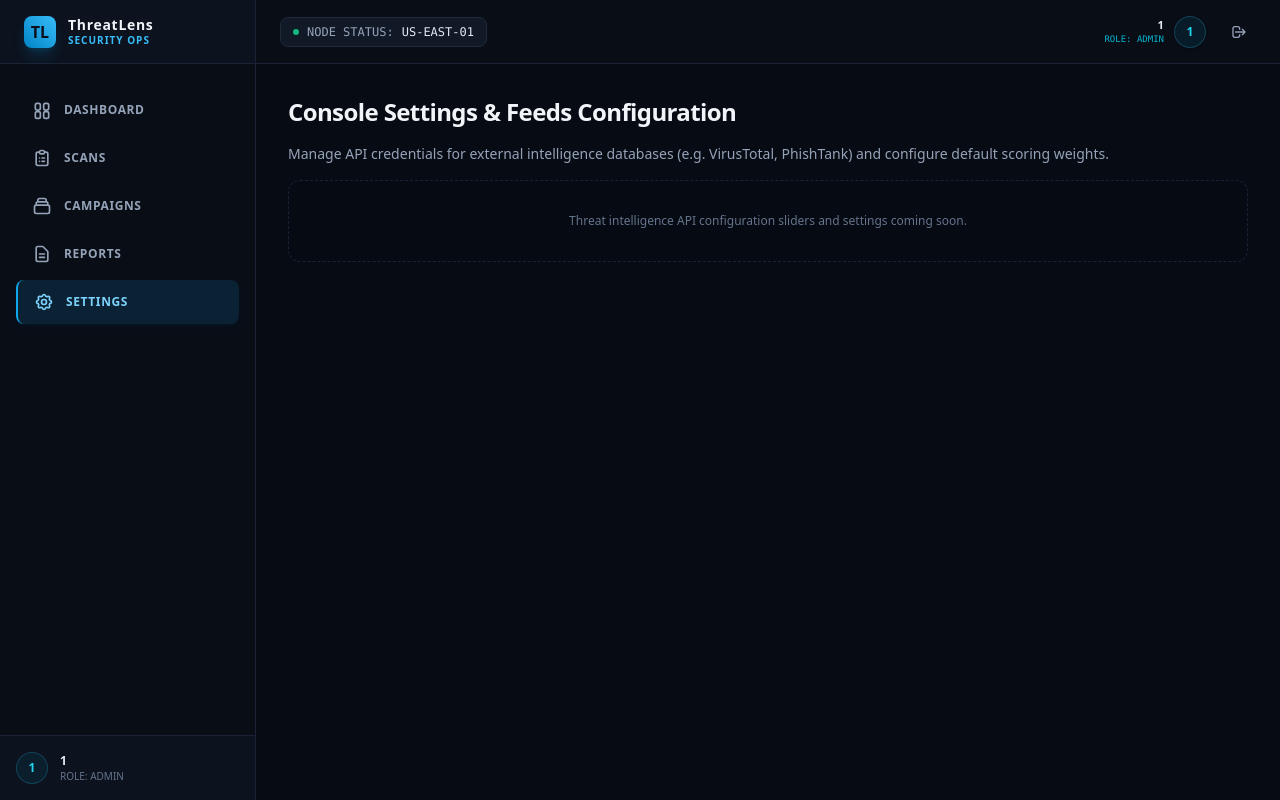
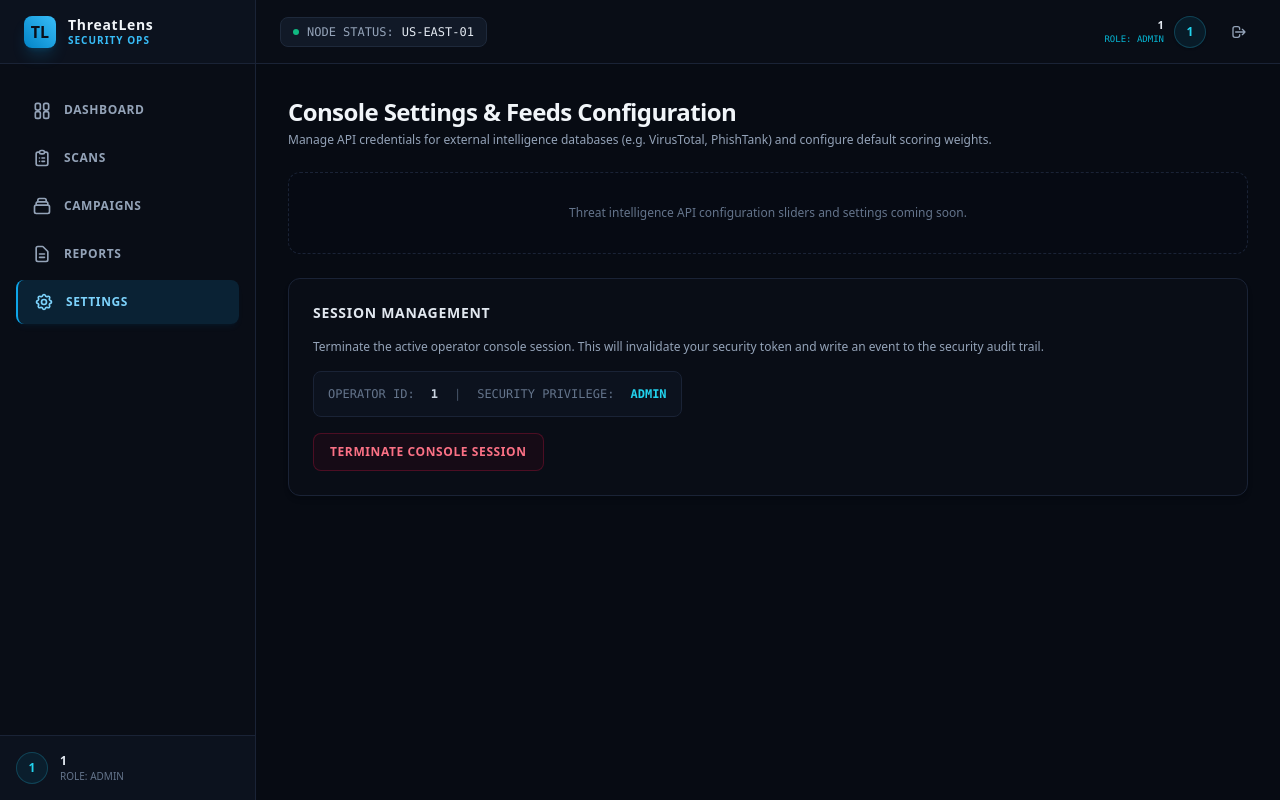
Before and after one commit to MatamAkshith/IARE_Hackathon, a React (Vite) app in the folder frontend/: page /settings in a window 1280 px wide. Built offline with nearby package versions, Linux system fonts and the light colour scheme; no server answers; sample sign-in values are in the browser's storage.

Commit message:
Stage F.1 & F.2 — Restore sidebar navigation links and route protection, add settings logout action

```diff
--- a/frontend/src/pages/Settings.jsx
+++ b/frontend/src/pages/Settings.jsx
@@ -1,17 +1,53 @@
 import React from 'react'
+import { useNavigate } from 'react-router-dom'
+import { useAuth } from '../auth/hooks/useAuth'
 
 export default function Settings() {
+  const { user, logout } = useAuth()
+  const navigate = useNavigate()
+
+  const handleLogout = async () => {
+    if (window.confirm('Terminate secure SOC session?')) {
+      await logout()
+      navigate('/login')
+    }
+  }
+
   return (
-    <div className="space-y-4">
-      <h1 className="text-2xl font-bold tracking-tight text-[#f1f5f9]">Console Settings & Feeds Configuration</h1>
-      <p className="text-sm text-slate-400">
-        Manage API credentials for external intelligence databases (e.g. VirusTotal, PhishTank) and configure default scoring weights.
-      </p>
+    <div className="space-y-6">
+      <div className="flex flex-col gap-1">
+        <h1 className="text-2xl font-bold tracking-tight text-[#f1f5f9]">Console Settings & Feeds Configuration</h1>
+        <p className="text-xs text-slate-400">
+          Manage API credentials for external intelligence databases (e.g. VirusTotal, PhishTank) and configure default scoring weights.
+        </p>
+      </div>
 
       {/* Visual placeholder box */}
       <div className="border border-dashed border-[#1a2336] rounded-xl p-8 bg-[#090d16]/30 text-center text-slate-500 text-xs">
         Threat intelligence API configuration sliders and settings coming soon.
       </div>
+
+      {/* Logout Settings Panel */}
+      <div className="border border-[#1a2336] bg-[#090d16] rounded-xl p-6 space-y-4 shadow-md">
+        <h3 className="text-sm font-semibold text-slate-200 uppercase tracking-wider">Session Management</h3>
+        <p className="text-xs text-slate-400">
+          Terminate the active operator console session. This will invalidate your security token and write an event to the security audit trail.
+        </p>
+        <div className="flex items-center gap-4 text-xs font-mono bg-[#0c121e] border border-[#1a2336] p-3.5 rounded-lg w-fit">
+          <span className="text-slate-500">OPERATOR ID:</span>
+          <span className="text-slate-300 font-bold">{user?.user_id || 'SOC_ANALYST'}</span>
+          <span className="text-slate-600">|</span>
+          <span className="text-slate-500">SECURITY PRIVILEGE:</span>
+          <span className="text-cyan-400 font-bold">{(user?.role || 'OPERATOR').replace('_', ' ').toUpperCase()}</span>
+        </div>
+        <button
+          type="button"
+          onClick={handleLogout}
+          className="px-4 py-2.5 rounded-lg bg-rose-950/20 border border-rose-800/40 hover:bg-rose-900/30 text-rose-400 hover:text-rose-300 font-bold text-xs uppercase tracking-wider transition-all"
+        >
+          Terminate Console Session
+        </button>
+      </div>
     </div>
   )
 }
```
Also changed, not shown: 1 other file (tests, documents, lock files or other folders).
